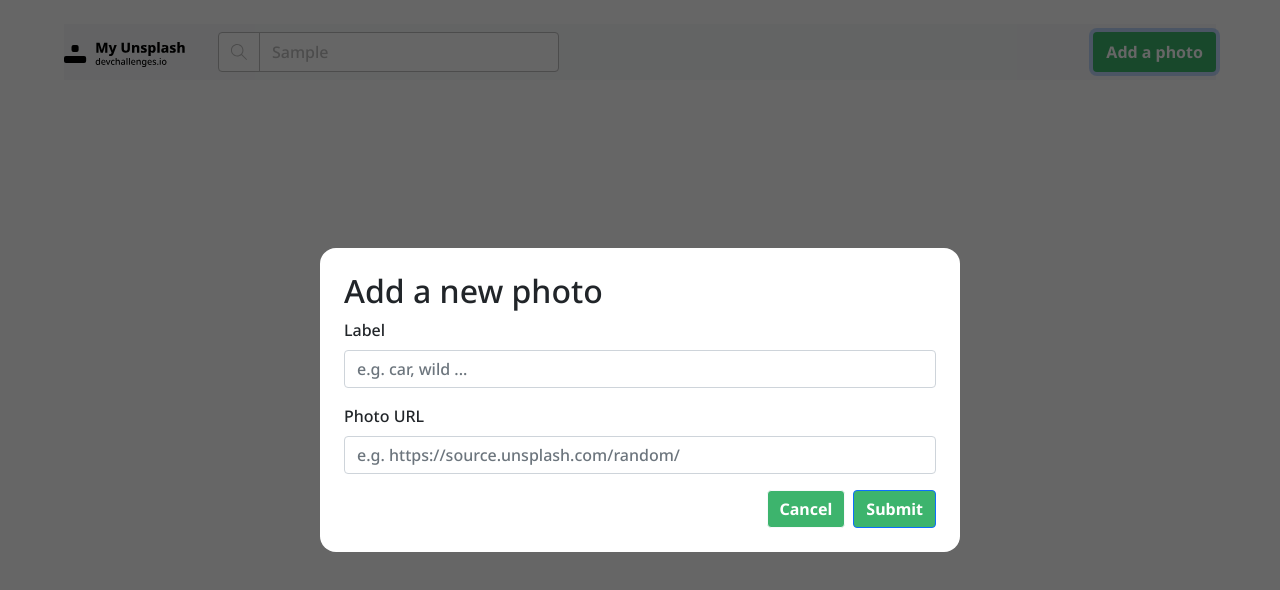
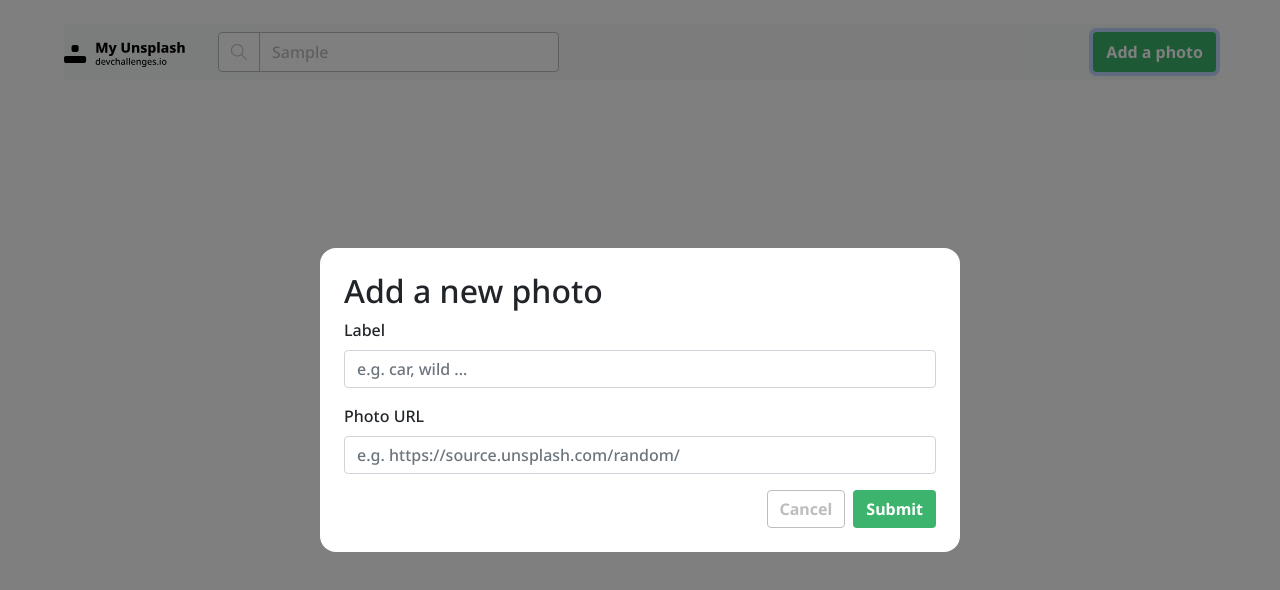
Before and after one commit to bitcooker/devChallenge-my-unsplash, a React (Create React App) app: page / in a window 1280 px wide. Both pictures are taken after typing "Sample" into the empty fields and a click on the button "Add a photo". Shown: the top 590 px of the page. Built offline with nearby package versions, Linux system fonts and the light colour scheme.

Commit message:
feat: add deleteImage and button holder component

```diff
--- a/src/components/AddImage.js
+++ b/src/components/AddImage.js
@@ -2,6 +2,7 @@ import React, { useRef } from 'react'
 import toast from 'react-hot-toast'
 
 import { hideOverlay } from '../utils'
+import ButtonHolder from './ButtonHolder'
 
 const AddImage = () => {
 
@@ -47,11 +48,7 @@ const AddImage = () => {
             name="photoUrl"
             ref={imageUrlRef} />
         </div>
-        <div className="btn-holder d-flex justify-content-end">
-          <button className="btn btn-light me-2"
-            onClick={(e) => hideOverlay(e)}>Cancel</button>
-          <button className="btn btn-primary">Submit</button>
-        </div>
+        <ButtonHolder />
       </form>
     </>
   )
--- /dev/null
+++ b/src/components/ButtonHolder.js
@@ -0,0 +1,15 @@
+import React from 'react'
+
+import { hideOverlay } from '../utils'
+
+const ButtonHolder = ({ type }) => {
+  return (
+    <div className="btn-holder d-flex justify-content-end">
+      <button className="btn cancel-btn me-2"
+        onClick={(e) => hideOverlay(e)}>Cancel</button>
+      <button className={`btn ${type === "delete" ? "delete-btn" : "add-btn"}`}>{type ? "Delete" : "Submit"}</button>
+    </div>
+  )
+}
+
+export default ButtonHolder
--- a/src/components/DeleteImage.js
+++ b/src/components/DeleteImage.js
@@ -1,12 +1,24 @@
-import React from 'react'
+import React, { useRef } from 'react'
+
+import ButtonHolder from './ButtonHolder'
 
 const DeleteImage = ({ deleteId }) => {
-  console.log(deleteId)
+
+  const passRef = useRef(null)
+  const deleteImage = (e) => { }
   return (
-    <div>
-      DeleteImage
-      DeleteImage
-    </div>
+    <>
+      <h2>Are you sure?</h2>
+      <form onSubmit={(e) => deleteImage(e)}>
+        <div className="mb-3">
+          <label htmlFor="password" className="form-label">Password</label>
+          <input type="text" className="form-control" id="password" aria-describedby="delete password"
+            name="password"
+            ref={passRef} />
+        </div>
+        <ButtonHolder type="delete" />
+      </form>
+    </>
   )
 }
 
--- a/src/index.css
+++ b/src/index.css
@@ -54,12 +54,12 @@ form {
   font-weight: 700;
 }
 
-.btn:hover {
+header .btn:hover {
   background-color: var(--green-color);
   color: #FFF;
-
   box-shadow: 0 0 10px var(--light-gray-color);
 }
+
 
 /* main  */
 .img-item,
@@ -116,7 +116,7 @@ main img {
   object-fit: cover;
 }
 
-/* add image form  */
+/* overlay  */
 .overlay {
   position: fixed;
   top: 0;
@@ -129,12 +129,36 @@ main img {
   justify-content: center;
   align-items: center;
 
-  background-color: rgba(0, 0, 0, 0.6);
+  background-color: rgba(0, 0, 0, 0.5);
 }
 
+/* image form  */
 .image-form {
   width: 50%;
   min-width: 300px;
 
   border-radius: 1rem;
 }
+
+/* delete form button */
+.btn-holder .btn:hover {
+  box-shadow: 0 0 10px rgba(0, 0, 0, 0.2);
+}
+
+.delete-btn {
+  background-color: var(--red-color);
+}
+
+.delete-btn:hover {
+  color: #fff;
+}
+
+.cancel-btn {
+  background: #fff;
+  color: var(--light-gray-color);
+  border: 1px solid var(--light-gray-color);
+}
+
+.cancel-btn:hover {
+  background: #fff;
+}
```
